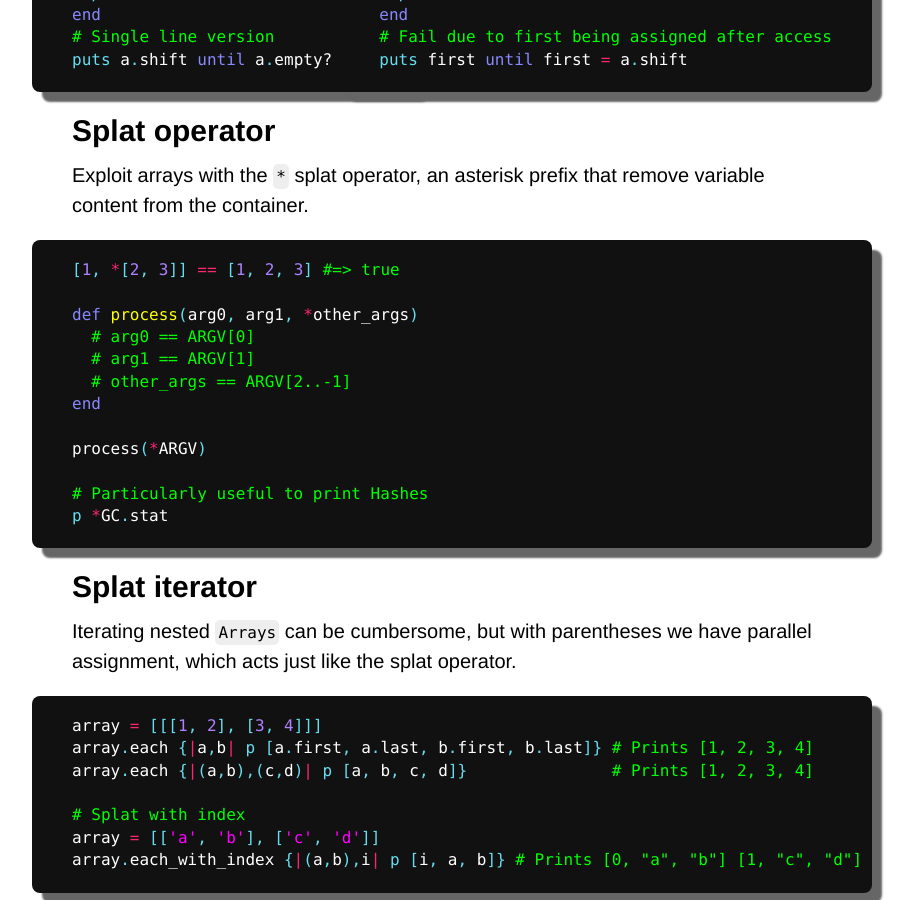
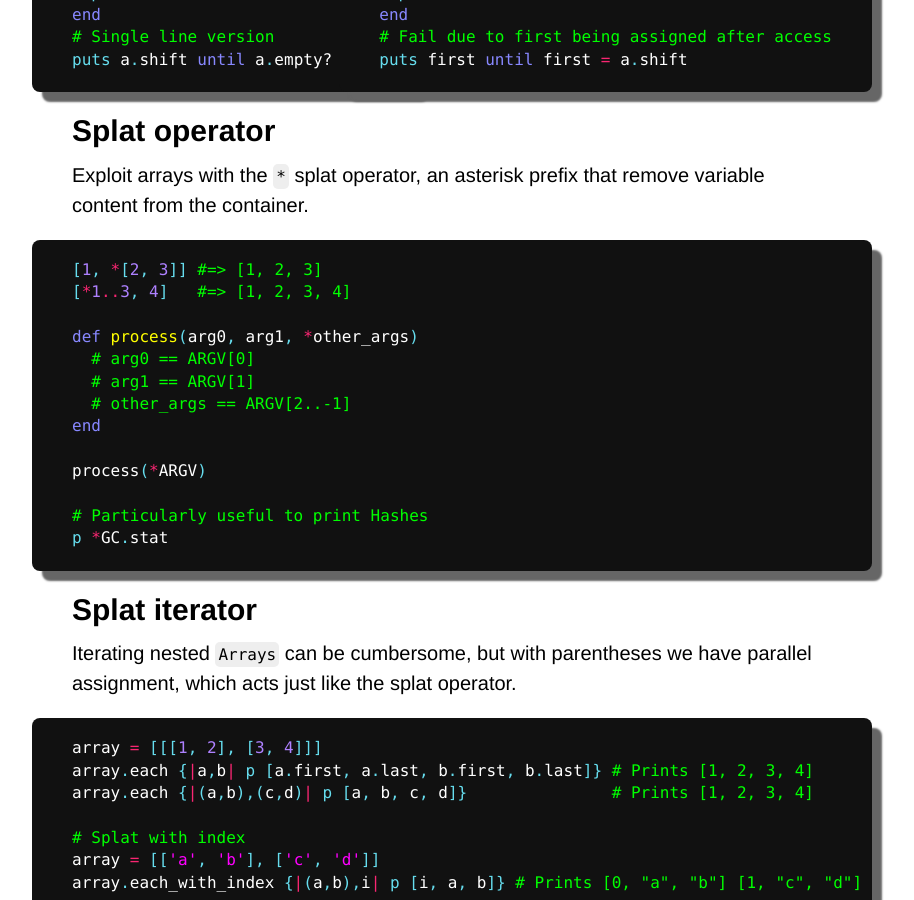
Before and after one commit to Maumagnaguagno/maumagnaguagno.github.io, a Jekyll site: the page built from ruby.md, in a window 1280 px wide and 900 px high, scrolled down 554 px. Shown: the whole window, without its empty margins (188-1102 px from the left). Built offline with Jekyll 4.4.1, drawn with Linux system fonts in a browser that asks for light colours; our own code applies the rules of GitHub Pages for plain Markdown files.

Commit message:
Add example to Ruby Splat operator

````diff
--- a/ruby.md
+++ b/ruby.md
@@ -44,7 +44,8 @@ puts first until first = a.shift
 Exploit arrays with the ``*`` splat operator, an asterisk prefix that remove variable content from the container.
 
 ```ruby
-[1, *[2, 3]] == [1, 2, 3] #=> true
+[1, *[2, 3]] #=> [1, 2, 3]
+[*1..3, 4]   #=> [1, 2, 3, 4]
 
 def process(arg0, arg1, *other_args)
   # arg0 == ARGV[0]
````
